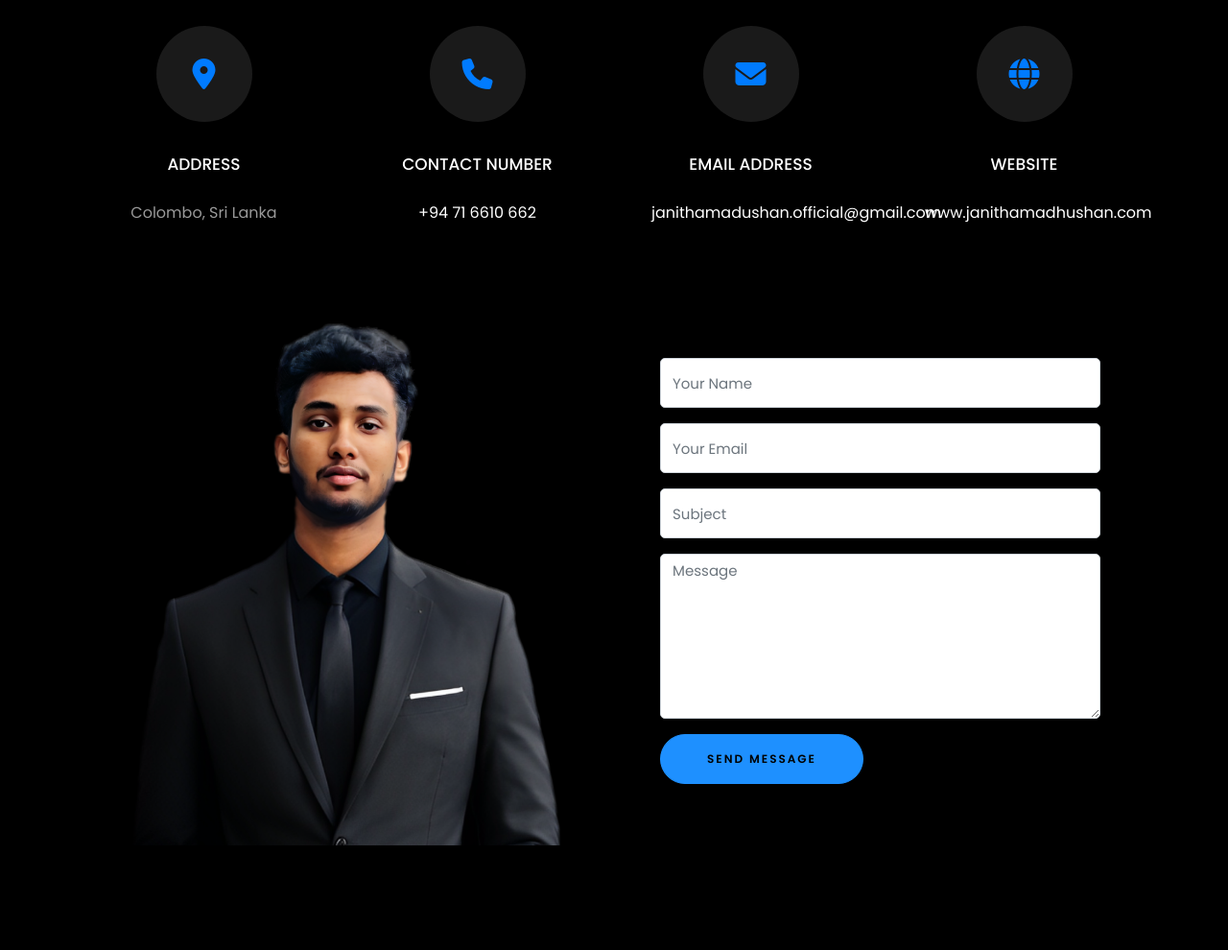
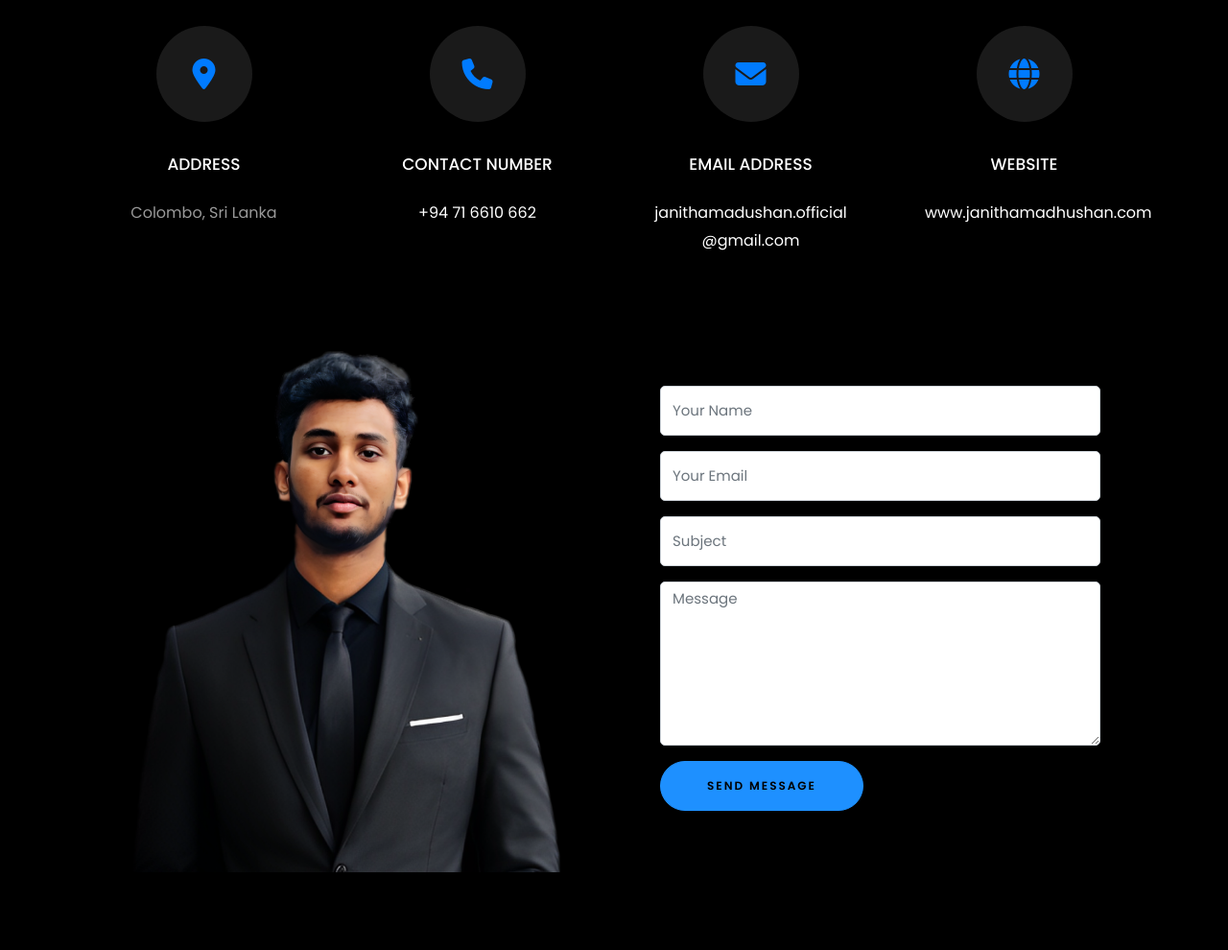
Before and after one commit to AMJ-Madhushan/My-Portfolio-Website, a plain HTML site: page index.html in a window 1280 px wide. Shown: the part 5125-6115 px from the top of the page at 96% size. Drawn offline with nearby package versions, Linux system fonts and the light colour scheme.

Commit message:
Update Mail

```diff
--- a/index.html
+++ b/index.html
@@ -505,7 +505,7 @@ document.addEventListener("DOMContentLoaded", function () {
 					<i class="fas fa-envelope"></i>
           		</div>
           		<h3 class="mb-4">Email Address</h3>
-	            <p><a href="mailto:janithamadushan.official@gmail.com">janithamadushan.official@gmail.com</a></p>
+	            <p><a href="mailto:janithamadushan.official@gmail.com">janithamadushan.official<wbr>@gmail.com</a></p>
 	          </div>
           </div>
           <div class="col-md-6 col-lg-3 d-flex ftco-animate">
```
